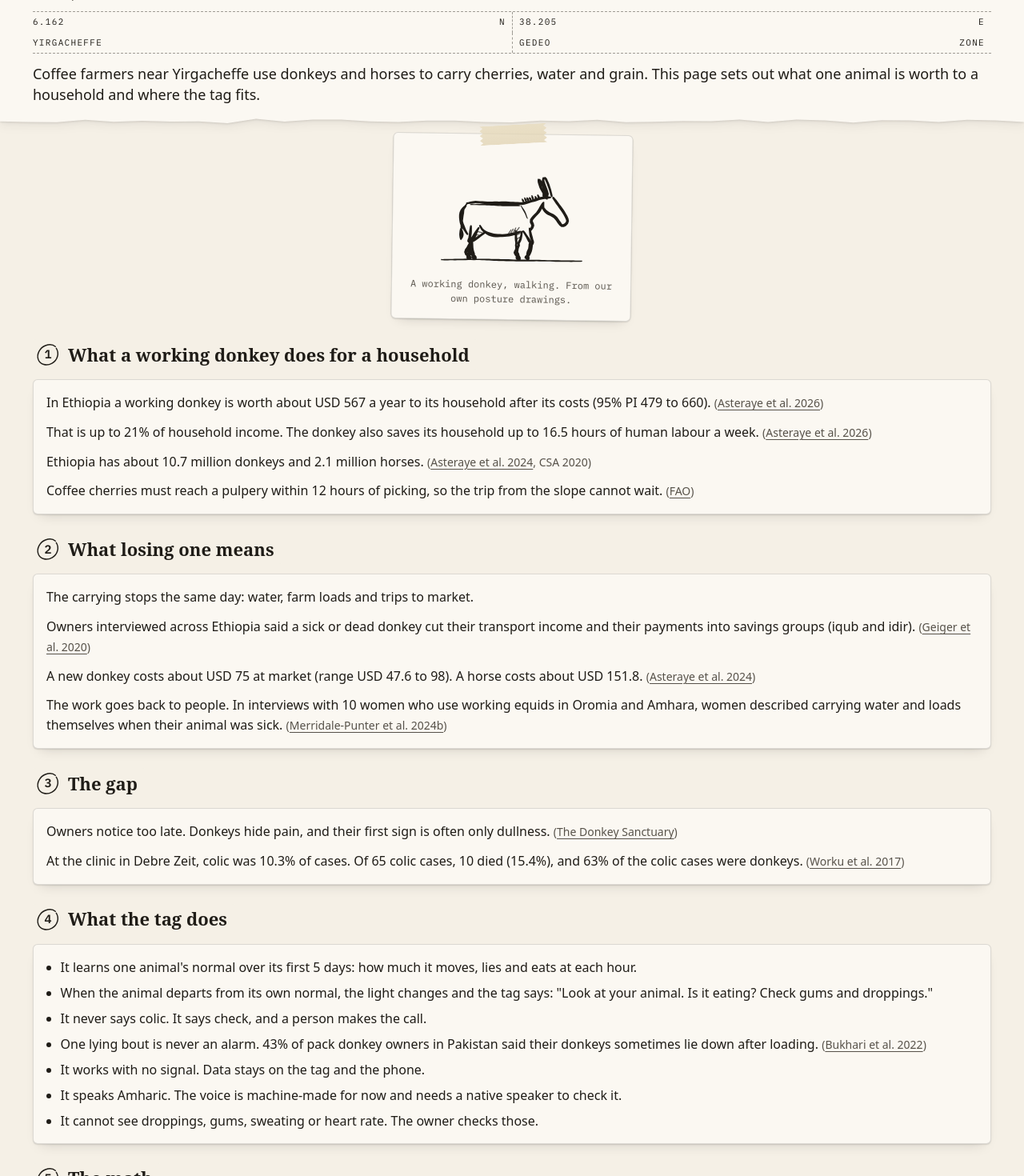
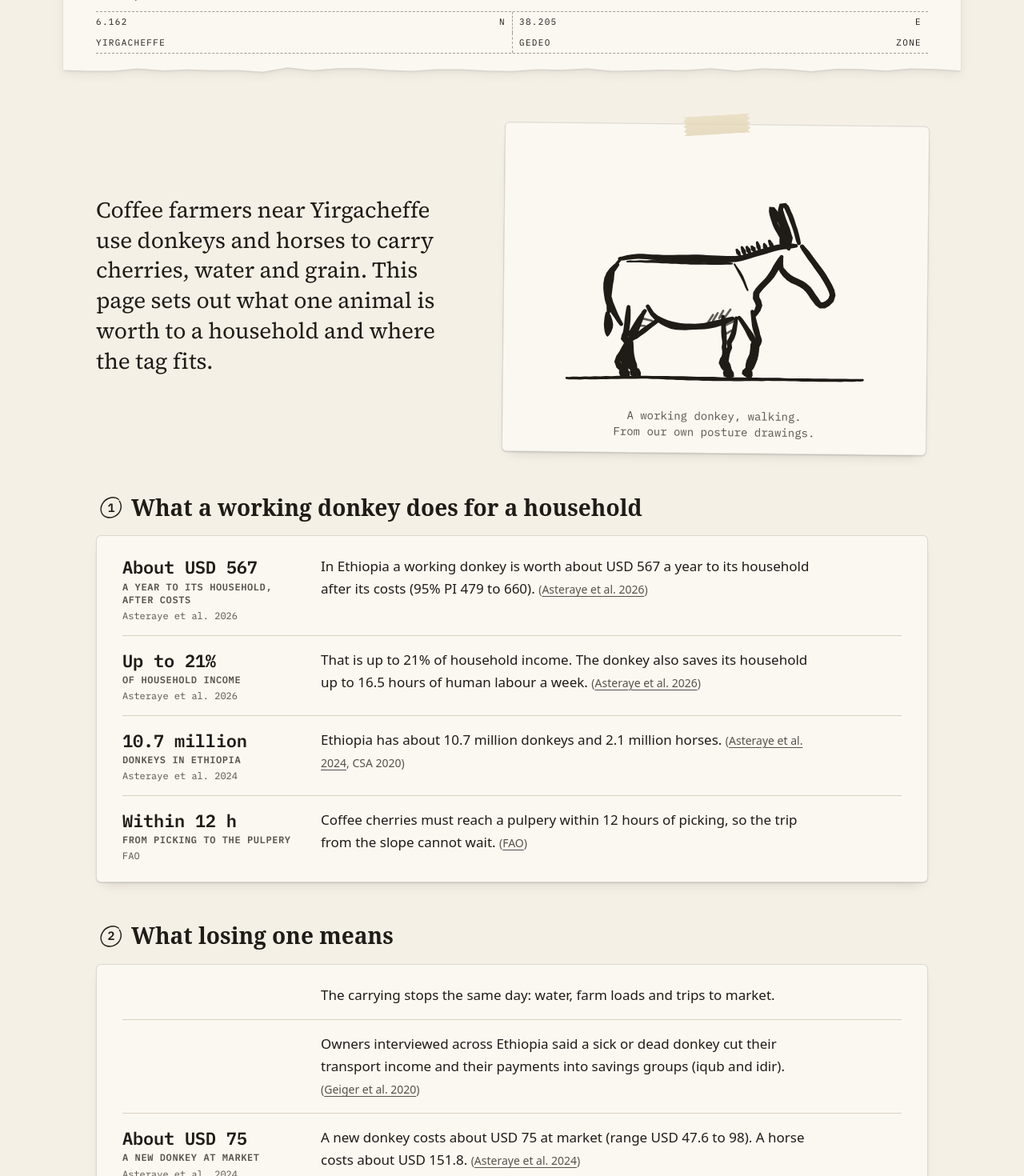
Before and after one commit to ErikLHillbom/EQUORA, a React (Vite) app: page /why in a window 1280 px wide. Shown: the part 180-1650 px from the top of the page at 80% size. Built offline with nearby package versions, Linux system fonts and the light colour scheme; a web font is replaced by a local one.

Commit message:
Set Why it matters at reading width with figures in the margin and a larger drawing

```diff
--- a/src/landing/WhyScreen.tsx
+++ b/src/landing/WhyScreen.tsx
@@ -1,13 +1,45 @@
 // Why it matters: a short field report on the stakes. Every figure lives in FIGURES with its
-// source (SPEC 12) and is shown with an inline citation. One drawing, no other illustration.
+// source (SPEC 12) and is shown with an inline citation. The key figure of a sentence is also set
+// in the margin with its source, so the page can be scanned; the sentence stays the claim.
+// One drawing, no other illustration.
+import type { ReactNode } from 'react'
 import { Link } from 'react-router'
-import { Cite } from '../about-data'
+import { Cite, sourceById } from '../about-data'
 import { LEARNING_DAYS } from '../baseline'
 import { useT } from '../i18n/LanguageContext'
 import { TOWN_CENTRE } from '../simulation'
 import { CoordinateBlock, HeaderStrip, Ledger, NumberedHeading, Paper, PostureDrawing, Slip, Tape, buttonClass } from '../shared/ui'
 import { FIGURES, tagShares } from './figures'
 import './why.css'
+
+interface FactProps {
+  /** The figure as the sentence states it, e.g. "USD 567". */
+  figure?: string
+  /** What the figure counts, three to five words. */
+  label?: string
+  /** Source id, shown under the figure. The sentence carries the link. */
+  source?: string
+  children: ReactNode
+}
+
+/**
+ * One sentence of the report, with its figure in the margin. The margin repeats the sentence, so
+ * it is hidden from screen readers.
+ */
+function Fact({ figure, label, source, children }: FactProps) {
+  return (
+    <div className={['why-fact', figure ? '' : 'why-fact--plain'].filter(Boolean).join(' ')}>
+      {figure && (
+        <p className="why-fact__margin" aria-hidden="true">
+          <span className="why-fact__fig">{figure}</span>
+          {label && <span className="why-fact__label">{label}</span>}
+          {source && <span className="why-fact__src">{sourceById(source).short}</span>}
+        </p>
+      )}
+      <p className="why-fact__text">{children}</p>
+    </div>
+  )
+}
 
 export default function WhyScreen() {
   const { t } = useT()
@@ -16,40 +48,42 @@ export default function WhyScreen() {
   const diedPct = ((f.colicDied / f.colicCases) * 100).toFixed(1)
 
   return (
-    <Paper className="why">
+    <Paper width="reading" className="why">
       <HeaderStrip title={t('why.title')} kicker={t('why.kicker')} id="why-header">
         <CoordinateBlock
           label={t('why.coords')}
           cells={[`${TOWN_CENTRE.lat} N`, `${TOWN_CENTRE.lon} E`, 'Yirgacheffe', 'Gedeo zone']}
         />
-        <p className="why-intro">{t('why.intro')}</p>
       </HeaderStrip>
 
+      <div className="why-lede">
+        <p className="why-intro">{t('why.intro')}</p>
         <figure className="why-figure">
           <Slip className="why-figure__slip">
             <Tape placement="top" angle={-4} />
-          <PostureDrawing species="donkey" pose="walking" width={220} decorative />
+            <PostureDrawing species="donkey" pose="walking" width={460} decorative className="why-figure__drawing" />
             <figcaption className="why-figure__caption">{t('why.drawing')}</figcaption>
           </Slip>
         </figure>
+      </div>
 
       <section aria-labelledby="why-value-h">
         <NumberedHeading n={1} id="why-value-h">
           {t('why.value.h')}
         </NumberedHeading>
         <Slip className="why-sheet">
-          <p>
+          <Fact figure={t('why.fig.aboutUsd', { n: f.donkeyValueUsd })} label={t('why.fig.worth')} source="asteraye2026">
             {t('why.value.worth', { usd: f.donkeyValueUsd, low: f.donkeyValuePi[0], high: f.donkeyValuePi[1] })} <Cite id="asteraye2026" />
-          </p>
-          <p>
+          </Fact>
+          <Fact figure={t('why.fig.upToPct', { n: f.incomeSharePct })} label={t('why.fig.income')} source="asteraye2026">
             {t('why.value.income', { pct: f.incomeSharePct, hours: f.labourHoursWeek })} <Cite id="asteraye2026" />
-          </p>
-          <p>
+          </Fact>
+          <Fact figure={t('why.fig.million', { n: f.donkeysMillion })} label={t('why.fig.donkeys')} source="asteraye2024">
             {t('why.value.herd', { donkeys: f.donkeysMillion, horses: f.horsesMillion })} <Cite id="asteraye2024" extra="CSA 2020" />
-          </p>
-          <p>
+          </Fact>
+          <Fact figure={t('why.fig.withinHours', { n: f.cherryHours })} label={t('why.fig.cherry')} source="fao">
             {t('why.value.coffee', { hours: f.cherryHours })} <Cite id="fao" />
-          </p>
+          </Fact>
         </Slip>
       </section>
 
@@ -58,11 +92,11 @@ export default function WhyScreen() {
           {t('why.loss.h')}
         </NumberedHeading>
         <Slip className="why-sheet">
-          <p>{t('why.loss.work')}</p>
-          <p>
+          <Fact>{t('why.loss.work')}</Fact>
+          <Fact>
             {t('why.loss.income')} <Cite id="geiger2020" />
-          </p>
-          <p>
+          </Fact>
+          <Fact figure={t('why.fig.aboutUsd', { n: Math.round(f.donkeyPriceUsd) })} label={t('why.fig.price')} source="asteraye2024">
             {t('why.loss.price', {
               donkey: Math.round(f.donkeyPriceUsd),
               low: f.donkeyPriceRange[0],
@@ -70,10 +104,10 @@ export default function WhyScreen() {
               horse: f.horsePriceUsd,
             })}{' '}
             <Cite id="asteraye2024" />
-          </p>
-          <p>
+          </Fact>
+          <Fact figure={String(f.womenInterviewed)} label={t('why.fig.women')} source="merridale2024women">
             {t('why.loss.women', { n: f.womenInterviewed })} <Cite id="merridale2024women" />
-          </p>
+          </Fact>
         </Slip>
       </section>
 
@@ -82,10 +116,10 @@ export default function WhyScreen() {
           {t('why.gap.h')}
         </NumberedHeading>
         <Slip className="why-sheet">
-          <p>
+          <Fact>
             {t('why.gap.late')} <Cite id="donkeysanctuary" />
-          </p>
-          <p>
+          </Fact>
+          <Fact figure={t('why.fig.ofN', { n: f.colicDied, of: f.colicCases })} label={t('why.fig.colic')} source="worku2017">
             {t('why.gap.clinic', {
               share: f.colicSharePct,
               cases: f.colicCases,
@@ -94,7 +128,7 @@ export default function WhyScreen() {
               donkeys: f.colicDonkeyPct,
             })}{' '}
             <Cite id="worku2017" />
-          </p>
+          </Fact>
         </Slip>
       </section>
 
@@ -102,7 +136,7 @@ export default function WhyScreen() {
         <NumberedHeading n={4} id="why-tag-h">
           {t('why.tag.h')}
         </NumberedHeading>
-        <Slip className="why-sheet">
+        <Slip className="why-sheet why-sheet--list">
           <ul className="why-list">
             <li>{t('why.tag.learn', { days: LEARNING_DAYS })}</li>
             <li>{t('why.tag.check', { phrase: t('tag.phrase.check') })}</li>
@@ -121,7 +155,7 @@ export default function WhyScreen() {
         <NumberedHeading n={5} id="why-math-h">
           {t('why.math.h')}
         </NumberedHeading>
-        <Slip className="why-sheet">
+        <Slip className="why-sheet why-math">
           <Ledger caption={t('why.math.caption')}>
             <thead>
               <tr>
@@ -150,11 +184,13 @@ export default function WhyScreen() {
               </tr>
             </tbody>
           </Ledger>
+          <div className="why-math__result">
             <p className="why-math__share" data-testid="why-share">
               {t('why.math.share', { pct: shares.ofYearPct.toFixed(1), pricePct: Math.round(shares.ofPricePct) })}
             </p>
             <p className="why-note">{t('why.math.rough')}</p>
             <p className="why-note">{t('why.math.limit')}</p>
+          </div>
         </Slip>
       </section>
 
--- a/src/landing/strings.ts
+++ b/src/landing/strings.ts
@@ -17,6 +17,20 @@ export const strings: StringTable = {
     'why.value.income': 'That is up to {pct}% of household income. The donkey also saves its household up to {hours} hours of human labour a week.',
     'why.value.herd': 'Ethiopia has about {donkeys} million donkeys and {horses} million horses.',
     'why.value.coffee': 'Coffee cherries must reach a pulpery within {hours} hours of picking, so the trip from the slope cannot wait.',
+
+    // The key figure of a sentence, repeated in the margin. Same figure, same source.
+    'why.fig.aboutUsd': 'About USD {n}',
+    'why.fig.upToPct': 'Up to {n}%',
+    'why.fig.million': '{n} million',
+    'why.fig.withinHours': 'Within {n} h',
+    'why.fig.ofN': '{n} of {of}',
+    'why.fig.worth': 'A year to its household, after costs',
+    'why.fig.income': 'Of household income',
+    'why.fig.donkeys': 'Donkeys in Ethiopia',
+    'why.fig.cherry': 'From picking to the pulpery',
+    'why.fig.price': 'A new donkey at market',
+    'why.fig.women': 'Women interviewed',
+    'why.fig.colic': 'Colic cases at the clinic died',
 
     'why.loss.h': 'What losing one means',
     'why.loss.work': 'The carrying stops the same day: water, farm loads and trips to market.',
--- a/src/landing/why.css
+++ b/src/landing/why.css
@@ -1,40 +1,48 @@
-/* Why it matters: a field report. Ink on paper, no state colour, one drawing. */
+/*
+ * Why it matters: a field report. Ink on paper, no state colour, one drawing.
+ * Each sentence that carries a figure has it repeated in the margin with its source, so the
+ * page can be scanned. On a phone the figure sits above its sentence.
+ */
 
 :where(.why) p {
   margin: 0;
   line-height: 1.55;
 }
 
+/* ---------- Lede: the intro and the drawing ---------- */
+
+.why-lede {
+  display: grid;
+  gap: var(--space-5);
+}
+
 .why-intro {
-  margin-top: var(--space-3);
   font-size: var(--size-lead);
-  line-height: 1.45 !important;
+  line-height: 1.5 !important;
 }
 
 .why section > .ui-numhead + * {
   margin-top: var(--space-3);
 }
 
-.why-sheet > * + * {
-  margin-top: var(--space-3);
-}
-
 .why-figure {
   margin: 0;
-  padding-top: var(--space-3);
+  padding-top: var(--space-2);
 }
 
 .why-figure__slip {
   display: grid;
   justify-items: center;
   gap: var(--space-2);
-  max-width: 300px;
+  max-width: 340px;
   margin: 0 auto;
   padding-top: 24px !important;
   transform: rotate(0.8deg);
 }
 
-.why-figure__slip .ui-posture {
+.why-figure__drawing {
+  display: block;
+  width: 100%;
   max-width: 100%;
   height: auto;
 }
@@ -42,8 +50,53 @@
 .why-figure__caption {
   font-family: var(--font-mono);
   font-size: var(--size-label);
+  line-height: 1.45;
   color: var(--graphite);
   text-align: center;
+  text-wrap: balance;
+}
+
+/* ---------- Facts: figure and sentence ---------- */
+
+.why-sheet > * + * {
+  margin-top: var(--space-3);
+}
+
+.why-fact + .why-fact {
+  padding-top: var(--space-3);
+  border-top: 1px solid var(--rule);
+}
+
+.why-fact__margin {
+  display: flex;
+  flex-wrap: wrap;
+  align-items: baseline;
+  gap: 2px var(--space-2);
+  margin-bottom: var(--space-1) !important;
+  line-height: 1.3 !important;
+}
+
+.why-fact__fig {
+  font-family: var(--font-mono);
+  font-size: 1.125rem;
+  font-weight: 600;
+  font-variant-numeric: tabular-nums;
+  letter-spacing: -0.01em;
+  color: var(--ink);
+}
+
+.why-fact__label {
+  font-family: var(--font-mono);
+  font-size: var(--size-label);
+  font-weight: 600;
+  letter-spacing: 0.06em;
+  text-transform: uppercase;
+  color: var(--graphite);
+}
+
+/* The source stays with the sentence's citation on a phone. */
+.why-fact__src {
+  display: none;
 }
 
 .why .cite {
@@ -75,6 +128,8 @@
   margin-top: var(--space-2);
 }
 
+/* ---------- The math ---------- */
+
 .why .ui-ledger tbody th {
   font-family: var(--font-sans);
   font-weight: 400;
@@ -85,6 +140,10 @@
 .why .ui-ledger td {
   white-space: nowrap;
   vertical-align: top;
+}
+
+.why-math__result > * + * {
+  margin-top: var(--space-3);
 }
 
 .why-math__share {
@@ -100,3 +159,165 @@
   display: grid;
   gap: var(--space-2);
 }
+
+/* ---------- Tablets: the drawing beside the intro ---------- */
+
+@media (min-width: 720px) {
+  .why-lede {
+    grid-template-columns: minmax(0, 1fr) minmax(0, 1fr);
+    align-items: center;
+    gap: var(--space-6);
+  }
+
+  .why-figure__slip {
+    max-width: none;
+  }
+}
+
+/* ---------- Computers: reading width, figures in the margin ---------- */
+
+@media (min-width: 1024px) {
+  /* A reading column plus a margin for the figures. */
+  .why.ui-paper {
+    max-width: calc(1040px + 2 * var(--gutter));
+  }
+
+  .why.ui-paper > * + * {
+    margin-top: var(--space-7);
+  }
+
+  .why .ui-numhead {
+    font-size: 1.75rem;
+  }
+
+  .why section > .ui-numhead + * {
+    margin-top: var(--space-4);
+  }
+
+  .why-lede {
+    grid-template-columns: minmax(0, 1fr) minmax(0, 1.15fr);
+    gap: var(--space-7);
+    padding-top: var(--space-2);
+  }
+
+  .why-intro {
+    max-width: 30ch;
+    font-family: var(--font-serif);
+    font-size: 1.75rem;
+    line-height: 1.35 !important;
+    letter-spacing: -0.005em;
+    text-wrap: pretty;
+  }
+
+  .why-figure__slip {
+    padding: 36px var(--space-6) var(--space-4) !important;
+    transform: rotate(0.6deg);
+  }
+
+  .why-figure__caption {
+    font-size: var(--size-small);
+  }
+
+  .why-sheet.ui-slip--padded,
+  .why-cta.ui-slip--padded {
+    padding: var(--space-5) var(--space-6);
+  }
+
+  .why-sheet {
+    font-size: 1.0625rem;
+  }
+
+  .why-sheet p,
+  .why-list li {
+    line-height: 1.65;
+  }
+
+  /* Figure in the margin, sentence at a reading measure. */
+  .why-fact {
+    display: grid;
+    grid-template-columns: 216px minmax(0, 64ch);
+    column-gap: var(--space-6);
+    align-items: start;
+  }
+
+  .why-sheet > .why-fact + .why-fact {
+    margin-top: 0;
+    padding-top: var(--space-4);
+  }
+
+  .why-fact {
+    padding-bottom: var(--space-4);
+  }
+
+  .why-fact:last-child {
+    padding-bottom: 0;
+  }
+
+  .why-fact--plain .why-fact__text {
+    grid-column: 2;
+  }
+
+  .why-fact__margin {
+    flex-direction: column;
+    align-items: flex-start;
+    gap: 4px;
+    margin: 0 !important;
+    padding-top: 2px;
+  }
+
+  .why-fact__fig {
+    font-size: 1.375rem;
+    line-height: 1.15;
+  }
+
+  .why-fact__label {
+    letter-spacing: 0.05em;
+    line-height: 1.35;
+  }
+
+  .why-fact__src {
+    display: block;
+    font-family: var(--font-mono);
+    font-size: var(--size-label);
+    color: var(--graphite);
+  }
+
+  /* Lists and the math line up with the sentences, right of the figure margin. */
+  .why-sheet--list .why-list {
+    max-width: 64ch;
+    margin-left: calc(216px + var(--space-6));
+    padding-left: 1.1em;
+  }
+
+  .why-list li + li {
+    margin-top: var(--space-3);
+  }
+
+  .why-math {
+    display: grid;
+    grid-template-columns: minmax(0, 1fr) minmax(0, 1fr);
+    gap: var(--space-7);
+    align-items: start;
+  }
+
+  .why-sheet.why-math > * + * {
+    margin-top: 0;
+  }
+
+  .why-math__share {
+    font-family: var(--font-serif);
+    font-size: 1.375rem;
+    line-height: 1.4 !important;
+  }
+
+  .why-cta {
+    grid-template-columns: repeat(3, max-content);
+    align-items: center;
+    gap: var(--space-3);
+  }
+
+  .why-cta .ui-button--block {
+    width: auto;
+    padding-inline: var(--space-6);
+  }
+}
```
Lines whose indentation alone changed are shown as unchanged.
